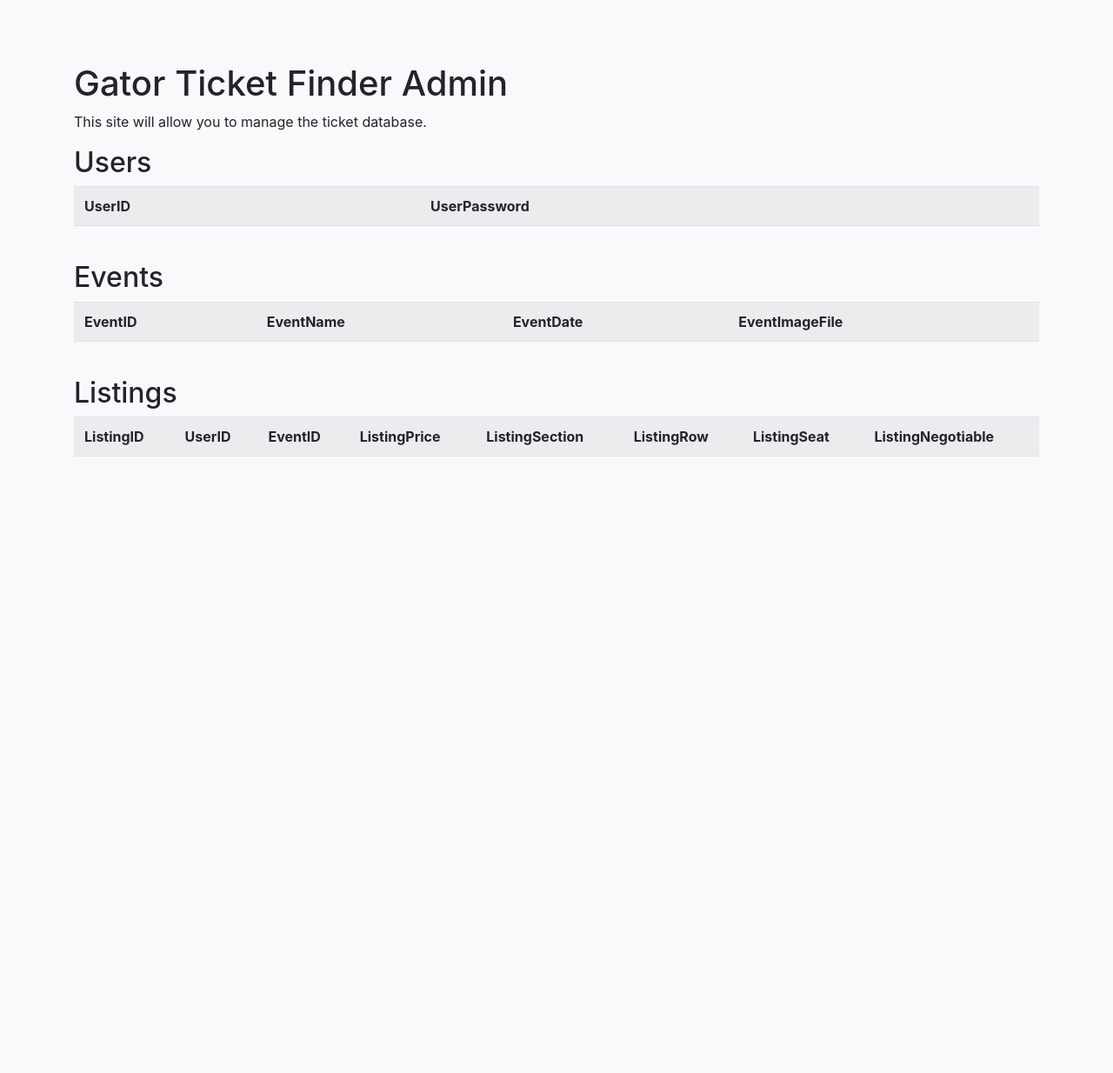
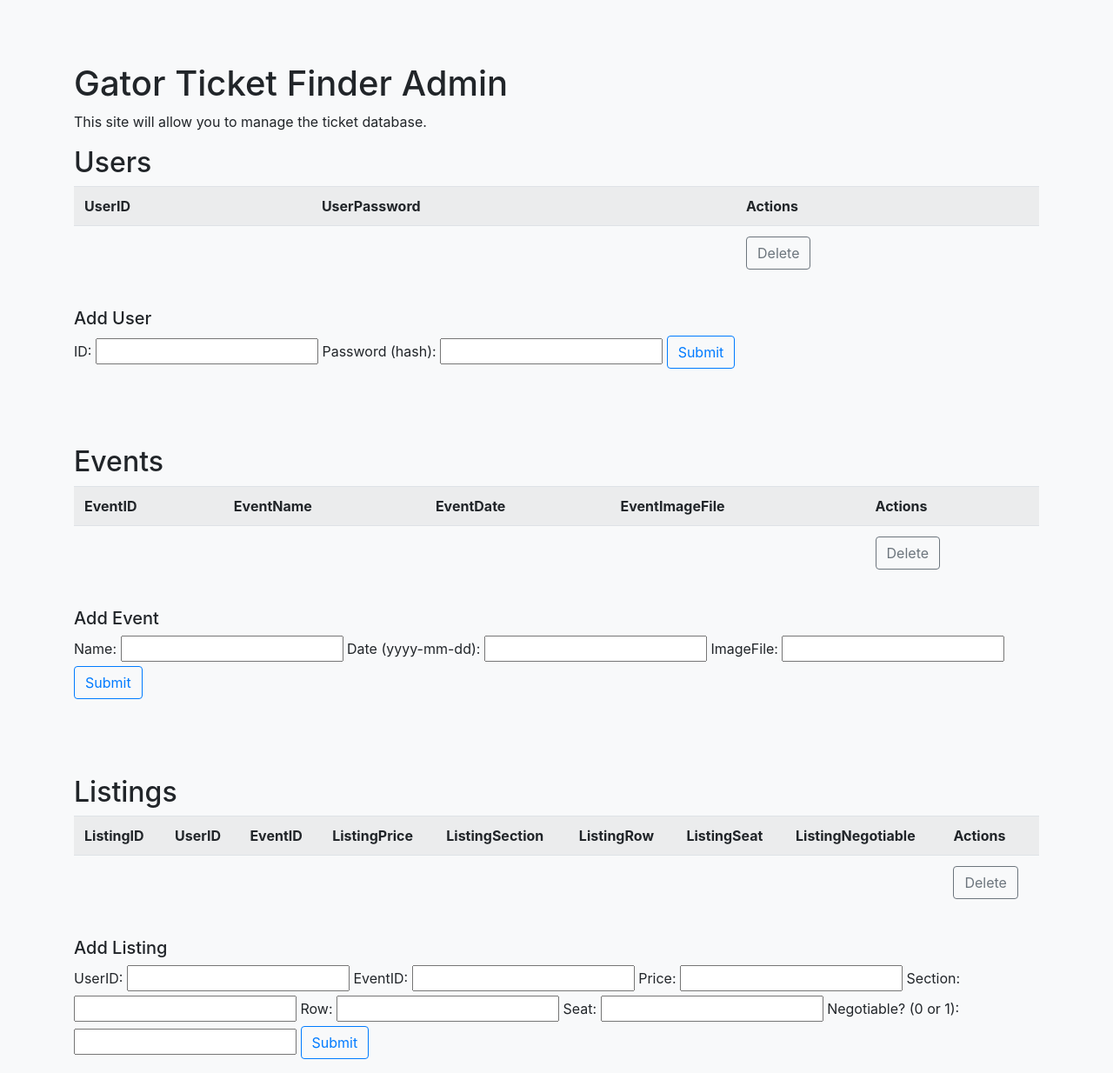
Before and after one commit to Loki701/InternetProgrammingProject, a PHP site: page /admin.php in a window 1280 px wide. Shown: the part 56-1290 px from the top of the page at 87% size. Before the commit the page ends 800 px from the top, so only its background shows below. Run offline with PHP 8.4, Linux system fonts and the light colour scheme; tables that the repository leaves empty or names only in its code hold one stand-in row (values such as "Sample post"); data that the repository does not hold is empty.

Commit message:
admin page updates

```diff
--- a/src/admin.php
+++ b/src/admin.php
@@ -13,13 +13,40 @@
     <script src="https://cdn.jsdelivr.net/npm/popper.js@1.16.1/dist/umd/popper.min.js"></script>
     <script src="https://cdn.jsdelivr.net/npm/bootstrap@4.6.2/dist/js/bootstrap.bundle.min.js"></script>
     <script src="https://ajax.googleapis.com/ajax/libs/jquery/3.7.1/jquery.min.js"></script>
+
+
+    <?php
+    require_once ("utilities/database.php");
+    // Sample Listing: [ListingID] => 1 [UserID] => dev [EventID] => 1 [ListingPrice] => 20.00 [ListingSection] => 42 [ListingRow] => 10 [ListingSeat] => 3 [ListingNegotiable] => 1
+    // Sample Event: [EventID] => 1 [EventName] => Gator Football [EventDate] => 2022-09-03 [EventImageFile] => alabama
+    // Sample User: [UserID] => dev [UserPassword] => pass
+
+    $connection = connect();
+
+    if ($_POST['action']) {
+        if ($_POST['action'] == 'addUser') {
+            addUser($connection, $_POST['userID'], $_POST['userPassword']);
+        } else if ($_POST['action'] == 'addEvent') {
+            addEvent($connection, $_POST['eventName'], $_POST['eventDate'], $_POST['eventImageFile']);
+        } else if ($_POST['action'] == 'addListing') {
+            addListing($connection, $_POST['userID'], $_POST['eventID'], $_POST['listingPrice'], $_POST['listingSection'], $_POST['listingRow'], $_POST['listingSeat'], $_POST['listingNegotiable']);
+        } else if ($_POST['action'] == 'deleteUser') {
+            deleteUser($connection, $_POST['userID']);
+        } else if ($_POST['action'] == 'deleteEvent') {
+            deleteEvent($connection, $_POST['eventID']);
+        } else if ($_POST['action'] == 'deleteListing') {
+            deleteListing($connection, $_POST['listingID']);
+        }
+        $_POST = array();
+    }
+    ?>
 </head>
 
 <body class="bg-light">
     <div id="nav-placeholder"></div>
     <script>
-        $(function () {
-            $("#nav-placeholder").load("nav.html #navbar", function (responseTxt, statusTxt, xhr) {
+    $(function() {
+        $("#nav-placeholder").load("nav.html #navbar", function(responseTxt, statusTxt, xhr) {
             if (statusTxt == "success")
                 $("#nav-home").addClass("active");
         });
@@ -37,14 +64,6 @@
 
 
         <?php
-            require_once("utilities/database.php");
-            // Sample Listing: [ListingID] => 1 [UserID] => dev [EventID] => 1 [ListingPrice] => 20.00 [ListingSection] => 42 [ListingRow] => 10 [ListingSeat] => 3 [ListingNegotiable] => 1
-            // Sample Event: [EventID] => 1 [EventName] => Gator Football [EventDate] => 2022-09-03 [EventImageFile] => alabama
-            // Sample User: [UserID] => dev [UserPassword] => pass
-
-            $connection = connect();
-
-
         // Users table
         echo "<h2>Users</h2>";
         $result = getAllUsers($connection);
@@ -52,17 +71,33 @@
         echo "<tr>";
         echo "<th>UserID</th>";
         echo "<th>UserPassword</th>";
+        echo "<th>Actions</th>";
         echo "</tr>";
 
-            while($row = mysqli_fetch_assoc($result)) {
+        while ($row = mysqli_fetch_assoc($result)) {
             echo "<tr>";
             echo "<td>" . $row['UserID'] . "</td>";
             echo "<td>" . $row['UserPassword'] . "</td>";
+            //echo "<td><a href='admin.php?action=deleteUser&userID=" . $row['UserID'] . "'>Delete</a></td>";
+            echo "<td><form action='admin.php' method='post'><input type='hidden' name='action' value='deleteUser'><input type='hidden' name='userID' value='" . $row['UserID'] . "'><input class='btn btn-outline-secondary' type='submit' value='Delete'></form></td>";
             echo "</tr>";
         }
         echo "</table>";
+        ?>
 
+        <form action="admin.php" method="post">
+            <h5>Add User</h5>
+            <input type="hidden" name="action" value="addUser">
+            <label for="userID">ID:</label>
+            <input type="text" id="userID" name="userID" required>
+            <label for="userPassword">Password (hash):</label>
+            <input type="text" id="userPassword" name="userPassword" required>
 
+            <input class="btn btn-outline-primary" type="submit" value="Submit">
+        </form>
+        <br><br><br>
+
+        <?php
         // Events table
         echo "<h2>Events</h2>";
         $result = getAllEvents($connection);
@@ -72,19 +107,37 @@
         echo "<th>EventName</th>";
         echo "<th>EventDate</th>";
         echo "<th>EventImageFile</th>";
+        echo "<th>Actions</th>";
         echo "</tr>";
 
-            while($row = mysqli_fetch_assoc($result)) {
+        while ($row = mysqli_fetch_assoc($result)) {
             echo "<tr>";
             echo "<td>" . $row['EventID'] . "</td>";
             echo "<td>" . $row['EventName'] . "</td>";
             echo "<td>" . $row['EventDate'] . "</td>";
             echo "<td>" . $row['EventImageFile'] . "</td>";
+            //echo "<td><a href='admin.php?action='deleteEvent'&eventID='" . $row['EventID'] . "'>Delete</a></td>";
+            echo "<td><form action='admin.php' method='post'><input type='hidden' name='action' value='deleteEvent'><input type='hidden' name='eventID' value='" . $row['EventID'] . "'><input class='btn btn-outline-secondary' type='submit' value='Delete'></form></td>";
             echo "</tr>";
         }
         echo "</table>";
+        ?>
 
+        <form action="admin.php" method="post">
+            <h5>Add Event</h5>
+            <input type="hidden" name="action" value="addEvent">
+            <label for="eventName">Name:</label>
+            <input type="text" id="eventName" name="eventName" required>
+            <label for="eventDate">Date (yyyy-mm-dd):</label>
+            <input type="text" id="eventDate" name="eventDate" required>
+            <label for="eventImageFile">ImageFile:</label>
+            <input type="text" id="eventImageFile" name="eventImageFile" required>
 
+            <input class="btn btn-outline-primary" type="submit" value="Submit">
+        </form>
+        <br><br><br>
+
+        <?php
         // Listings table
         echo "<h2>Listings</h2>";
         $result = getAllListings($connection);
@@ -98,9 +151,10 @@
         echo "<th>ListingRow</th>";
         echo "<th>ListingSeat</th>";
         echo "<th>ListingNegotiable</th>";
+        echo "<th>Actions</th>";
         echo "</tr>";
 
-            while($row = mysqli_fetch_assoc($result)) {
+        while ($row = mysqli_fetch_assoc($result)) {
             echo "<tr>";
             echo "<td>" . $row['ListingID'] . "</td>";
             echo "<td>" . $row['UserID'] . "</td>";
@@ -110,6 +164,8 @@
             echo "<td>" . $row['ListingRow'] . "</td>";
             echo "<td>" . $row['ListingSeat'] . "</td>";
             echo "<td>" . $row['ListingNegotiable'] . "</td>";
+            //echo "<td><a href='admin.php?action='deleteListing'&listingID='" . $row['ListingID'] . "'>Delete</a></td>";
+            echo "<td><form action='admin.php' method='post'><input type='hidden' name='action' value='deleteListing'><input type='hidden' name='listingID' value='" . $row['ListingID'] . "'><input class='btn btn-outline-secondary' type='submit' value='Delete'></form></td>";
             echo "</tr>";
         }
         echo "</table>";
@@ -117,6 +173,27 @@
         disconnect($connection);
         ?>
 
+        <form action="admin.php" method="post">
+            <h5>Add Listing</h5>
+            <input type="hidden" name="action" value="addListing">
+            <label for="userID">UserID:</label>
+            <input type="text" id="userID" name="userID" required>
+            <label for="eventID">EventID:</label>
+            <input type="text" id="eventID" name="eventID" required>
+            <label for="listingPrice">Price:</label>
+            <input type="text" id="listingPrice" name="listingPrice" required>
+            <label for="listingSection">Section:</label>
+            <input type="text" id="listingSection" name="listingSection" required>
+            <label for="listingRow">Row:</label>
+            <input type="text" id="listingRow" name="listingRow" required>
+            <label for="listingSeat">Seat:</label>
+            <input type="text" id="listingSeat" name="listingSeat" required>
+            <label for="listingNegotiable">Negotiable? (0 or 1):</label>
+            <input type="text" id="listingNegotiable" name="listingNegotiable" required>
+
+            <input class="btn btn-outline-primary" type="submit" value="Submit">
+        </form>
+
     </div> <!-- /container -->
 
 
--- a/src/utilities/database.php
+++ b/src/utilities/database.php
@@ -1,67 +1,77 @@
+<?php
+require_once ("db_credentials.php");
 
-<?php
-    require_once("db_credentials.php");
-
-    function connect() {
+function connect()
+{
     $connection = mysqli_connect(DB_SERVER, DB_USER, DB_PASS, DB_NAME);
     return $connection;
 }
 
-    function disconnect($connection) {
+function disconnect($connection)
+{
     if (isset($connection)) {
         mysqli_close($connection);
     }
 }
 
-    function getAllUsers($connection) {
+function getAllUsers($connection)
+{
     $query = "SELECT * FROM User";
     $result = mysqli_query($connection, $query);
     return $result;
 }
 
-    function getAllEvents($connection) {
+function getAllEvents($connection)
+{
     $query = "SELECT * FROM Event";
     $result = mysqli_query($connection, $query);
     return $result;
 }
 
-    function getAllListings($connection) {
+function getAllListings($connection)
+{
     $query = "SELECT * FROM Listing";
     $result = mysqli_query($connection, $query);
     return $result;
 }
 
-    function addUser($connection, $userID, $userPassword) {
+function addUser($connection, $userID, $userPassword)
+{
     $query = "INSERT INTO User (UserID, UserPassword) VALUES ('$userID', '$userPassword')";
     $result = mysqli_query($connection, $query);
     return $result;
 }
 
-    function addEvent($connection, $eventName, $eventDate, $eventImageFile) {
+function addEvent($connection, $eventName, $eventDate, $eventImageFile)
+{
     $query = "INSERT INTO Event (EventName, EventDate, EventImageFile) VALUES ('$eventName', '$eventDate', '$eventImageFile')";
     $result = mysqli_query($connection, $query);
     return $result;
 }
 
-    function addListing($connection, $userID, $eventID, $listingPrice, $listingSection, $listingRow, $listingSeat) {
-        $query = "INSERT INTO Listing (UserID, EventID, ListingPrice, ListingSection, ListingRow, ListingSeat) VALUES ('$userID', '$eventID', '$listingPrice', '$listingSection', '$listingRow', '$listingSeat')";
+function addListing($connection, $userID, $eventID, $listingPrice, $listingSection, $listingRow, $listingSeat, $listingNegotiable)
+{
+    $query = "INSERT INTO Listing (UserID, EventID, ListingPrice, ListingSection, ListingRow, ListingSeat, ListingNegotiable) VALUES ('$userID', '$eventID', '$listingPrice', '$listingSection', '$listingRow', '$listingSeat', '$listingNegotiable')";
     $result = mysqli_query($connection, $query);
     return $result;
 }
 
-    function deleteUser($connection, $userID) {
+function deleteUser($connection, $userID)
+{
     $query = "DELETE FROM User WHERE UserID = '$userID'";
     $result = mysqli_query($connection, $query);
     return $result;
 }
 
-    function deleteEvent($connection, $eventID) {
+function deleteEvent($connection, $eventID)
+{
     $query = "DELETE FROM Event WHERE EventID = '$eventID'";
     $result = mysqli_query($connection, $query);
     return $result;
 }
 
-    function deleteListing($connection, $listingID) {
+function deleteListing($connection, $listingID)
+{
     $query = "DELETE FROM Listing WHERE ListingID = '$listingID'";
     $result = mysqli_query($connection, $query);
     return $result;
```
Lines whose indentation alone changed are shown as unchanged.
